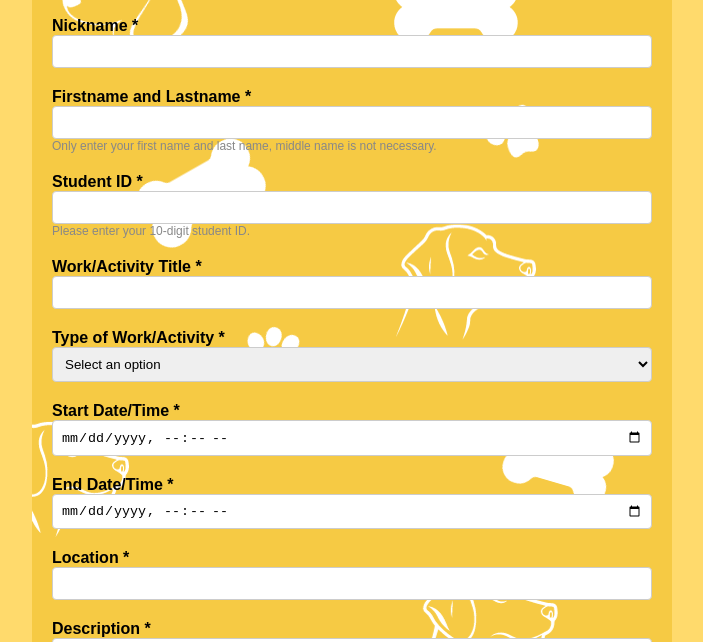
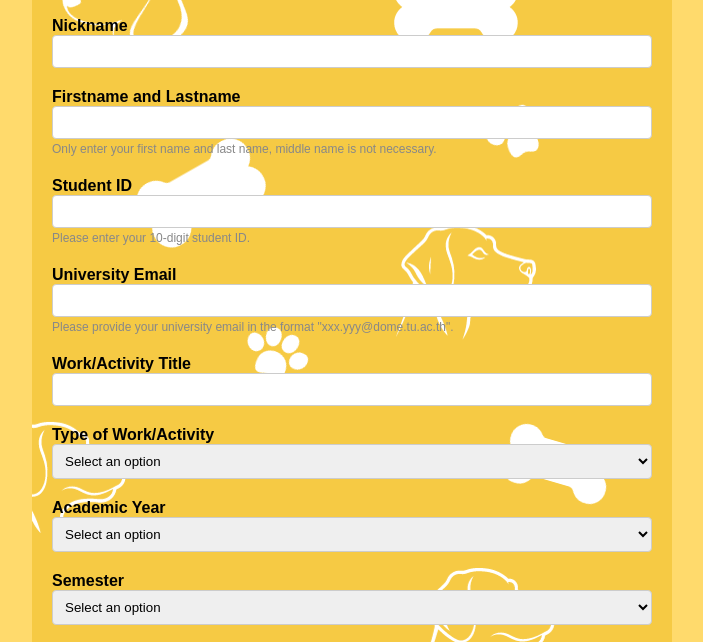
Before and after one commit to beauforwork/CS100-Project-G18, a plain HTML site: page activities.html in a window 1280 px wide. Shown: the part 101-743 px from the top of the page, without its empty margins (288-991 px from the left). Drawn offline with Linux system fonts and the light colour scheme; no server answers.

Commit message:
js edit but still not success 1

```diff
--- a/activities.html
+++ b/activities.html
@@ -1,8 +1,18 @@
+<!--
+  File: index.html
+  Author: CS100 Team
+  Date Created: 23 July 2023
+  Copyright: CSTU
+  Description: HTML code of CSTU Passport that validate with JS
+-->
+
+<!DOCTYPE html>
+<html lang="en">
 <head>
   <meta charset="UTF-8">
   <meta name="viewport" content="width=device-width, initial-scale=1.0">
   <meta http-equiv="Content-Security-Policy" content="upgrade-insecure-requests">
-    <title>Forms - CSTU Passport</title>
+  <title>our activities</title>
   <link rel="stylesheet" href="actstyles.css">
 </head>
 <body>
@@ -11,43 +21,51 @@
     <h1>CSTU Passport</h1>
     <!-- Main Form -->
     <form id="myForm" action="#" method="post">
+      <div class="form-group">
+        <label for="nickname">Nickname</label>
+        <input type="text" id="nickname" name="nickname" />
+        <span id="nicknameError" class="error"></span>
+      </div>
       <!-- Firstname and Lastname Field -->
       <div class="form-group">
-          <label for="nickname">Nickname <span class="required">*</span></label>
-          <input type="text" id="nickname" name="nickname" required />
-        </div>
-
-        <!-- Firstname and Lastname Field -->
-        <div class="form-group">
-          <label for="fullname">Firstname and Lastname <span class="required">*</span></label>
-          <input type="text" id="fullname" name="fullname" required />
+        <label for="fullname">Firstname and Lastname</label>
+        <input type="text" id="fullname" name="fullname" />
         <small>Only enter your first name and last name, middle name is not necessary.</small>
+        <span id="fullnameError" class="error"></span>
       </div>
 
       <!-- Student ID Field -->
       <div class="form-group">
-          <label for="studentID">Student ID <span class="required">*</span></label>
-          <input type="text" id="studentID" name="studentID" required />
+        <label for="studentID">Student ID</label>
+        <input type="text" id="studentID" name="studentID" />
         <small>Please enter your 10-digit student ID.</small>
+        <span id="studentIDError" class="error"></span>
       </div>
 
-        <!-- University Email Field
+      <!-- University Email Field-->
       <div class="form-group">
-          <label for="email">University Email <span class="required">*</span></label>
-          <input type="email" id="email" name="email" required />
+        <label for="email">University Email</label>
+        <input type="email" id="email" name="email" />
         <small>Please provide your university email in the format "xxx.yyy@dome.tu.ac.th".</small>
-        </div> -->
+        <span id="emailError" class="error"></span>
+      </div>
 
       <!-- Work/Activity Title Field -->
       <div class="form-group">
-          <label for="workTitle">Work/Activity Title <span class="required">*</span></label>
-          <input type="text" id="workTitle" name="workTitle" required />
+        <label for="workTitle">Work/Activity Title</label>
+        <input type="text" id="workTitle" name="workTitle" />
       </div>
 
-        <!-- Type of Work/Activity Field -->
+      <!-- Type of Work/Activity Field
       <div class="form-group">
-          <label for="activityType">Type of Work/Activity <span class="required">*</span></label>
-          <select id="activityType" name="activityType" required>
+        <label for="activityType">Type of Work/Activity</label>
+        <select id="activityType" name="activityType">
+          <option value="" disabled selected>Select an option</option>
+        </select>
+      </div> -->
+      <div class="form-group">
+        <label for="activityType">Type of Work/Activity</label>
+        <select id="activityType" name="activityType">
           <option value="" disabled selected>Select an option</option>
           <option value="Course">Course</option>
           <option value="Activity">Activity</option>
@@ -59,28 +77,52 @@
         </select>
       </div>
 
+      <!-- Academic Year Field -->
+      <div class="form-group">
+        <label for="academicYear">Academic Year</label>
+        <select id="academicYear" name="academicYear">
+          <option value="" disabled selected>Select an option</option>
+          <option value="2563">2563</option>
+          <option value="2564">2564</option>
+          <option value="2565">2565</option>
+          <option value="2566">2566</option>
+          <option value="2567">2567</option>
+        </select>
+      </div>
+
+      <!-- Semester Field -->
+      <div class="form-group">
+        <label for="semester">Semester</label>
+        <select id="semester" name="semester">
+          <option value="" disabled selected>Select an option</option>
+          <option value="1">1</option>
+          <option value="2">2</option>
+          <option value="Summer">Summer</option>
+        </select>
+      </div>
+
       <!-- Start Date/Time Field -->
       <div class="form-group">
-          <label for="startDate">Start Date/Time <span class="required">*</span></label>
-          <input type="datetime-local" id="startDate" name="startDate" required />
+        <label for="startDate">Start Date/Time</label>
+        <input type="datetime-local" id="startDate" name="startDate" />
       </div>
 
       <!-- End Date/Time Field -->
       <div class="form-group">
-          <label for="endDate">End Date/Time <span class="required">*</span></label>
-          <input type="datetime-local" id="endDate" name="endDate" required />
+        <label for="endDate">End Date/Time</label>
+        <input type="datetime-local" id="endDate" name="endDate" />
       </div>
 
       <!-- Location Field -->
       <div class="form-group">
-          <label for="location">Location <span class="required">*</span></label>
-          <input type="text" id="location" name="location" required />
+        <label for="location">Location</label>
+        <input type="text" id="location" name="location" />
       </div>
 
       <!-- Description Field -->
       <div class="form-group">
-          <label for="description">Description <span class="required">*</span></label>
-          <textarea id="description" name="description" rows="4" required></textarea>
+        <label for="description">Description</label>
+        <textarea id="description" name="description" rows="4"></textarea>
       </div>
 
       <!-- Submit Button -->
@@ -91,6 +133,8 @@
     </form>
   </div>
 
+  <div class="show"></div>
+
   <!-- JavaScript -->
   <script src="script.js"></script>
 </body>
--- a/script.js
+++ b/script.js
@@ -30,11 +30,11 @@ function validateName() {
 // Function to validate Student ID
 function validateStudentID() {
   const studentIDInput = document.getElementById("studentID");
-  const studentIDPattern = /^\d{10}$/;
+  const studentIDPattern = /^6609\d{6}$/;
   const errorElement = document.getElementById("studentIDError");
 
   if (!studentIDPattern.test(studentIDInput.value)) {
-    errorElement.textContent = "Please enter a 10-digit Student ID.";
+    errorElement.textContent = "Please enter a 10-digit Student ID start with 6609.";
     return false;
   } else {
     errorElement.textContent = ""; // Clear the error message when valid
@@ -45,7 +45,7 @@ function validateStudentID() {
 // Function to validate University Email
 function validateEmail() {
   const emailInput = document.getElementById("email");
-  const emailPattern = /^.+@dome\.tu\.ac\.th$/;
+  const emailPattern = /^.{2}+@dome\.tu\.ac\.th$/;
   const errorElement = document.getElementById("emailError");
 
   if (!emailPattern.test(emailInput.value)) {
@@ -123,6 +123,7 @@ async function submitForm(event) {
   // Create the data object to send to the backend
   const formData = new FormData(event.target);
   const data = {
+    nickname: formData.get("nickname"),
     first_name: formData.get("fullname").split(" ")[0],
     last_name: formData.get("fullname").split(" ")[1],
     student_id: parseInt(formData.get("studentID")),
@@ -182,3 +183,11 @@ document
   .getElementById("studentID")
   .addEventListener("input", validateStudentID);
 document.getElementById("email").addEventListener("input", validateEmail);
+
+/*function printOutput(){
+  let output = prompt('Please enter a prompt message:');
+  let outputContainer = document.getElementById('show');
+  let newOutputParagraph = document.createElement('p');
+  newOutputParagraph.textContent = "Hello" + output ;
+  output.COntainer.appendchild(newOutputParagraph);
+}*/
```
Also changed, not shown: index.html (+1 -1 lines). Lines whose indentation alone changed are shown as unchanged.
